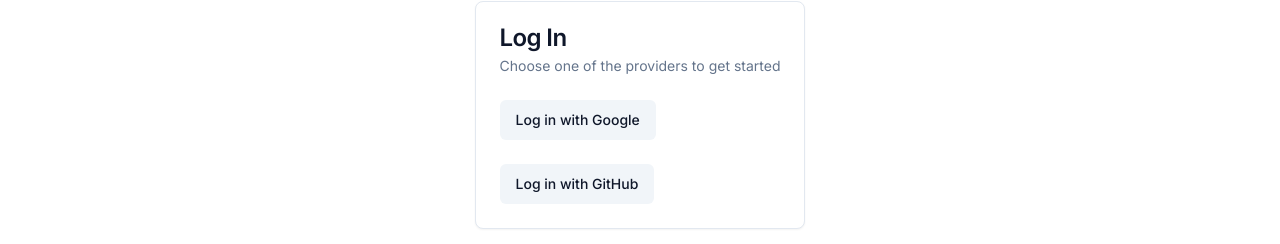
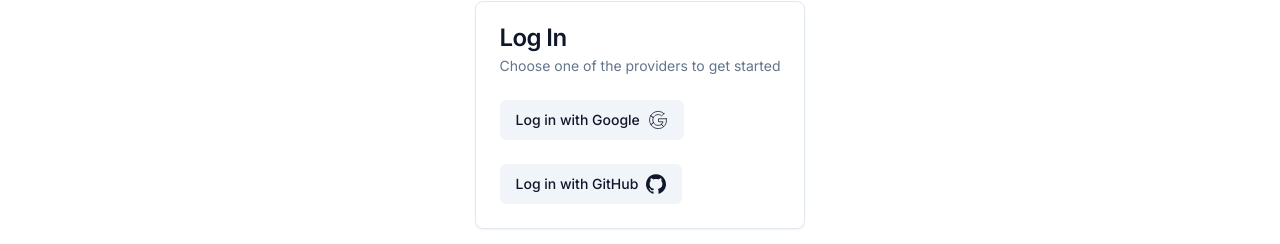
Before and after one commit to Lucas8448/IdeaVault, a Next.js app: page /login in a window 1280 px wide. Shown: the part 350-594 px from the top of the page. Built offline with nearby package versions, Linux system fonts and the light colour scheme; no server answers.

Commit message:
Add icons to login page

```diff
--- a/app/login/page.tsx
+++ b/app/login/page.tsx
@@ -11,6 +11,7 @@
   CardTitle,
 } from "@/components/ui/card"
 import { Button } from "@/components/ui/button"
+import { Icons } from "@/components/icons"
 
 export default function Page() {
   const router = useRouter();
@@ -37,12 +38,12 @@
         </CardHeader>
         <CardContent>
           <Button onClick={() => handleLogin('google')} variant="secondary">
-            Log in with Google
+            Log in with Google <Icons.google className="w-5 h-5 ml-2"/>
           </Button>
         </CardContent>
         <CardContent>
           <Button onClick={() => handleLogin('github')} variant="secondary">
-            Log in with GitHub
+            Log in with GitHub <Icons.gitHub className="w-5 h-5 ml-2"/>
           </Button>
         </CardContent>
       </Card>
```
